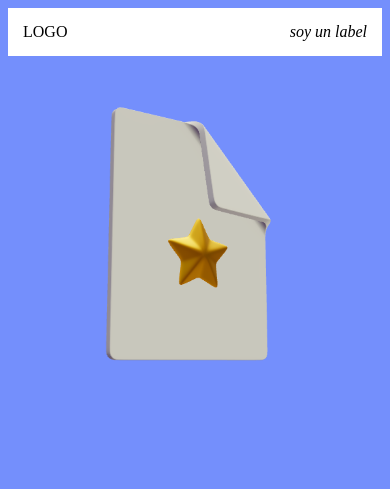
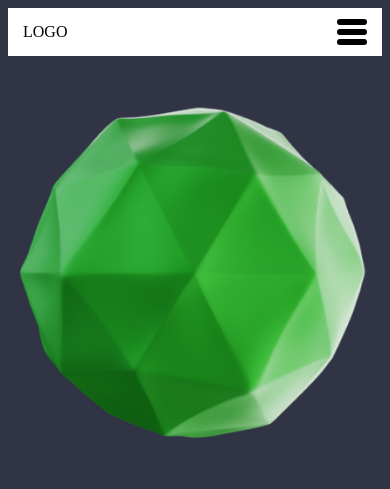
Before and after one commit to MGarciav28/simple-responsive-navbar, a plain HTML site: page index.html in a window 390 px wide. Drawn offline with Linux system fonts and the light colour scheme.

Commit message:
Creando icono de hamburguesa para menu

```diff
--- a/index.html
+++ b/index.html
@@ -11,7 +11,14 @@
     <nav class="navbar">
         <a href="" class="logo">LOGO</a>
         <input type="checkbox" name="toggler" id="toggler">
-        <label for="toggler"><i class="ri-menu-line">soy un label</i></label>
+        <label for="toggler">
+            <!-- <i class="ri-menu-line">soy un label</i> -->
+            <div class="icon-container">
+                <div class="hamburger-icon">
+
+                </div>
+            </div>
+        </label>
         <div class="menu">
             <ul class="list">
                 <li><a href="#">Home</a></li>
@@ -21,7 +28,7 @@
         </div>
     </nav>
     <main>
-        <img src="image.png" alt="">
+        <img src="Sphare.png" alt="">
     </main>
 
 </body>
--- a/style.css
+++ b/style.css
@@ -1,5 +1,5 @@
 body{
-    background: #748ffc;
+    background: #303445;
     background-repeat: no-repeat;
 }
 
@@ -39,7 +39,52 @@ main{
     display: none;
 }
 
+.navbar label .icon-container{
+    display: flex;
+    justify-content: center;
+    align-items: center;
+}
 
+.icon-container .hamburger-icon{
+    width: 30px;
+    height: 6px;
+    border-radius: 5px;
+    position: relative;
+    background-color: #000;
+    -webkit-border-radius: 5px;
+    -moz-border-radius: 5px;
+    -ms-border-radius: 5px;
+    -o-border-radius: 5px;
+}
+
+.hamburger-icon::after,
+.hamburger-icon::before{
+    content: "";
+    width: 100%;
+    height: 6px;
+    border-radius: 5px;
+    background-color: #000;
+    position: absolute;
+    -webkit-border-radius: 5px;
+    -moz-border-radius: 5px;
+    -ms-border-radius: 5px;
+    -o-border-radius: 5px;
+}
+
+.hamburger-icon::before{
+    transform: translateY(-10px);
+    -webkit-transform: translateY(-10px);
+    -moz-transform: translateY(-10px);
+    -ms-transform: translateY(-10px);
+    -o-transform: translateY(-10px);
+}
+.hamburger-icon::after{
+    transform: translateY(10px);
+    -webkit-transform: translateY(10px);
+    -moz-transform: translateY(10px);
+    -ms-transform: translateY(10px);
+    -o-transform: translateY(10px);
+}
 
 @media screen and (max-width:600px){
  .menu{
```
